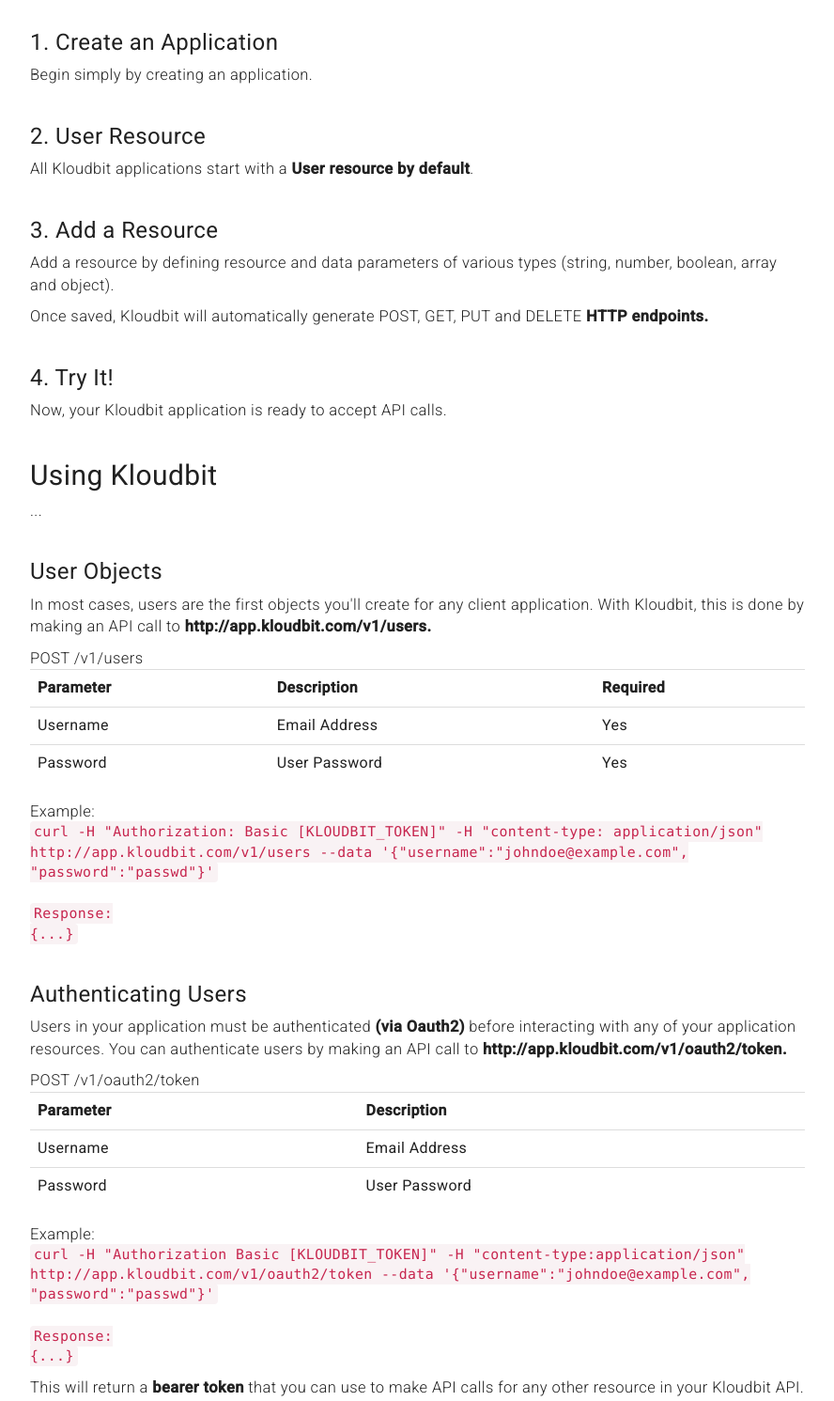
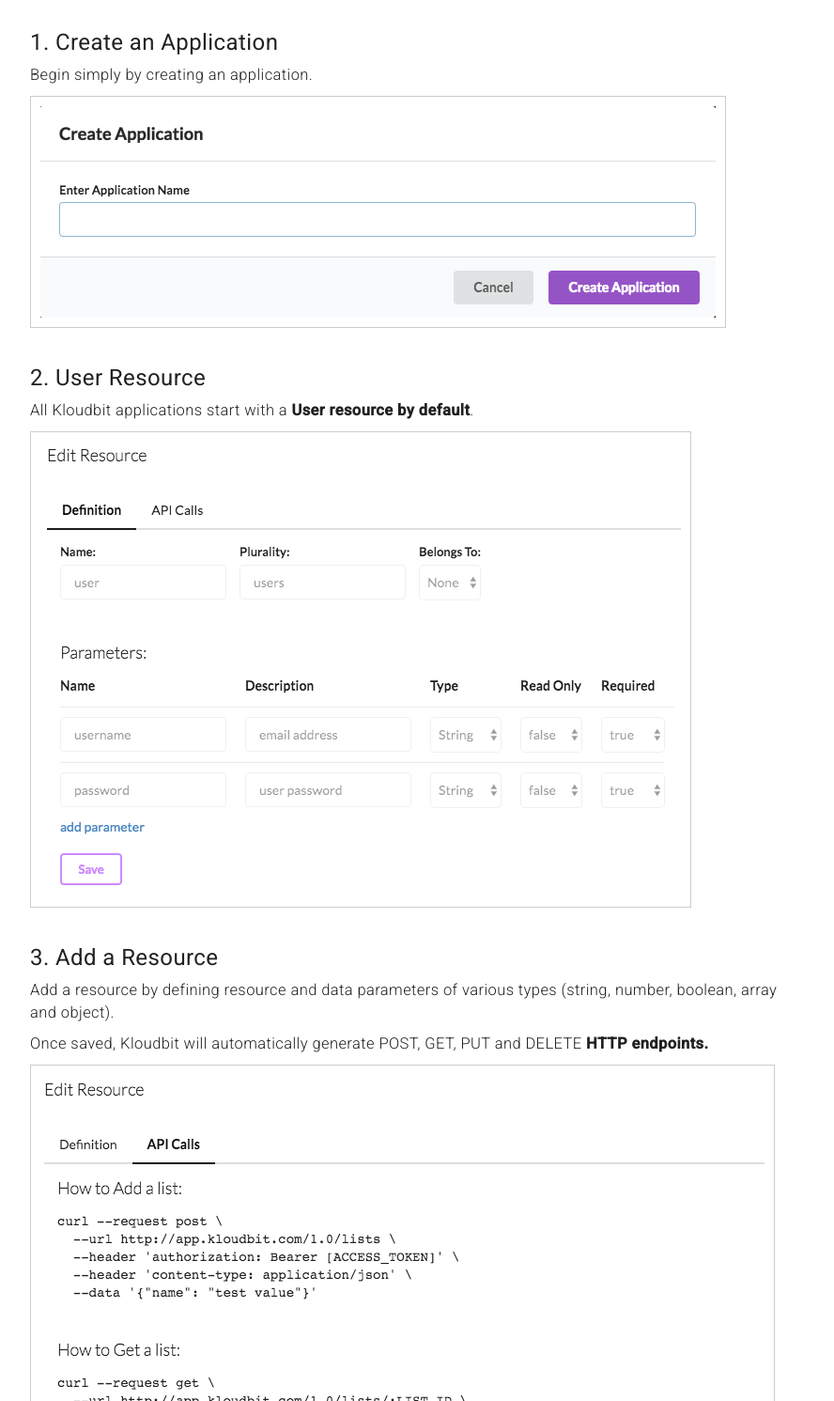
Before and after one commit to kloudbit/documentation, a website: page public/index.html in a window 1280 px wide. Shown: the part 567-2058 px from the top of the page at 94% size, without its empty margins (338-1226 px from the left). Drawn offline with nearby package versions, Linux system fonts and the light colour scheme; a web font is replaced by a local one.

Commit message:
adding screenshots

```diff
--- a/public/index.html
+++ b/public/index.html
@@ -30,6 +30,7 @@
             .menu dl dt {font-weight:400;}
             .menu dl a {font-weight:300;}
             .content .intro {margin-top:0px;}
+            .screenshot {border:1px solid #ccc;padding:10px;
         </style>
 
 
@@ -79,11 +80,13 @@
                     <section>
                         <h3>1. Create an Application</h3>
                         <p>Begin simply by creating an application.</p>
+                        <img class="screenshot" src="/images/createapp.png"/>
                     </section>
 
                     <section>
                         <h3>2. User Resource</h3>
                         <p>All Kloudbit applications start with a <b>User resource by default</b>.</p>
+                        <img class="screenshot" src="/images/userresource.png"/>
                     </section>
 
                     <section>
@@ -91,6 +94,7 @@
                         <p>Add a resource by defining resource and data parameters of various types (string, number, boolean, array and object).</p>
 
                         <p>Once saved, Kloudbit will automatically generate POST, GET, PUT and DELETE <b>HTTP endpoints.</b></p>
+                        <img class="screenshot" src="/images/endpoints.png"/>
                     </section>
 
                     <section>
```
Also changed, not shown: public/images/createapp.png (added), public/images/endpoints.png (added), public/images/userresource.png (added).
